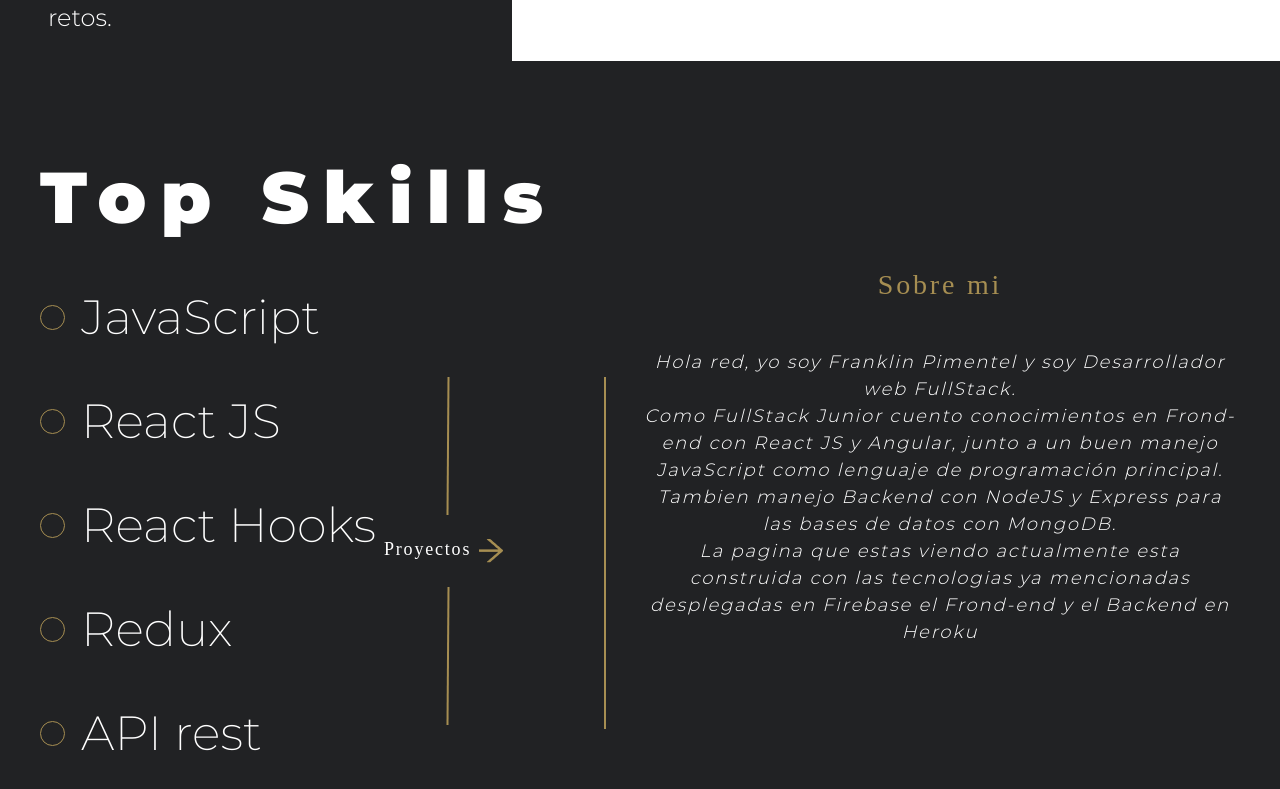
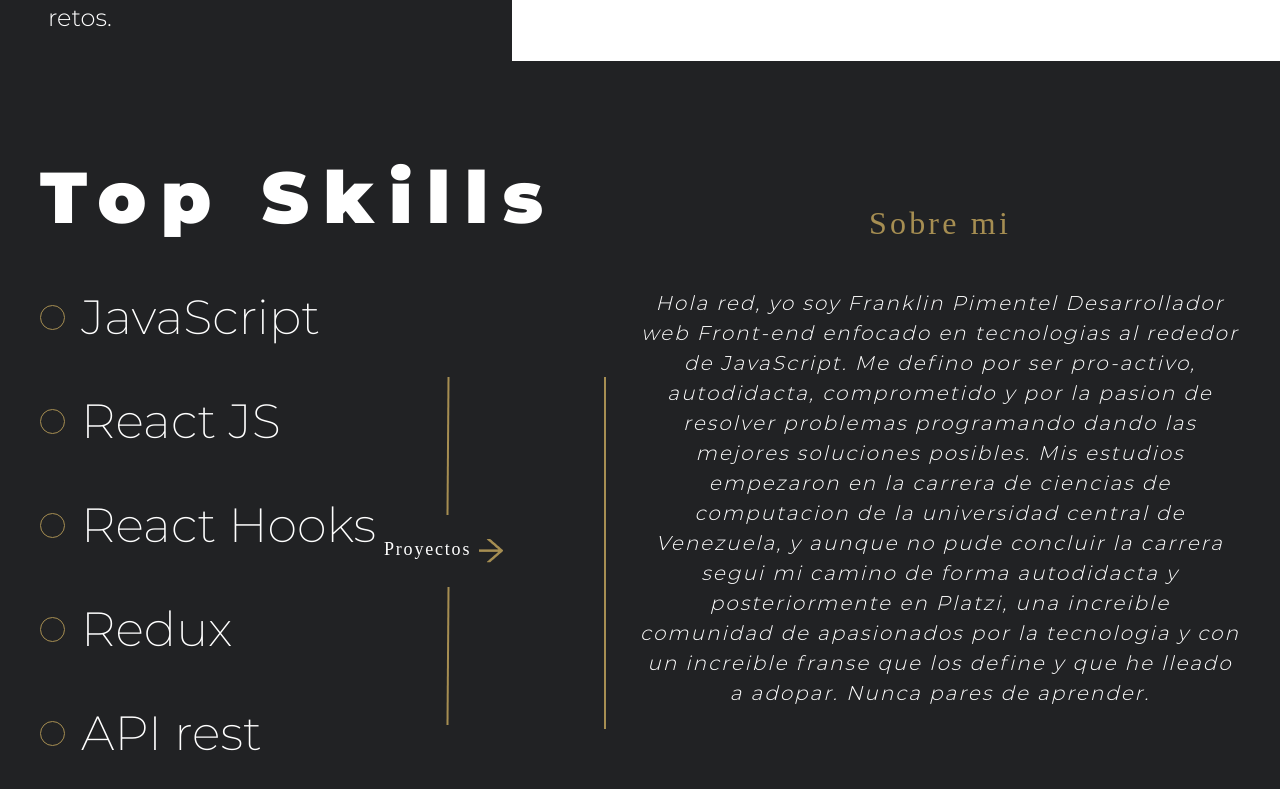
Before and after one commit to Franklingp/portafolioReact, a React (Create React App) app: page / in a window 1280 px wide. Shown: the part 739-1528 px from the top of the page. Built offline with nearby package versions, Linux system fonts and the light colour scheme; no server answers; a web font is replaced by a local one.

Commit message:
Arreglado algunos estilos en modo responsivo y se ha cambiado el texto del about

```diff
--- a/src/pages/About.css
+++ b/src/pages/About.css
@@ -75,7 +75,7 @@
 }
 
 .about-me {
-	font-size: 28px;
+	font-size: 32px;
 	line-height: 29px;
 	letter-spacing: 0.1em;
 	color: #a68e52;
@@ -89,7 +89,7 @@
 	text-align: center;
 	letter-spacing: 0.1em;
 	font-style: italic;
-	font-size: 18px;
+	font-size: 20px;
 	overflow-y: scroll;
 }
 
@@ -118,11 +118,14 @@
 @media (max-width: 1000px) {
 	.about {
 		flex-wrap: wrap;
-		padding: 24px;
+		padding: initial;
 	}
 
 	.about-izq {
-		width: 100vw;
+		width: initial;
+		padding: 24px;
+		background: #212224;
+		height: initial;
 	}
 
 	.rigth-block {
@@ -131,7 +134,7 @@
 
 	.left-block {
 		width: 100%;
-		align-items: center;
+		align-items: flex-start;
 	}
 
 	.title-about {
@@ -139,8 +142,10 @@
 	}
 
 	.about-der {
+		margin-top: 12px;
+		padding: 24px;
 		width: 100vw;
-		/* height: 100vh; */
+		height: initial;
 		color: #212224;
 		text-align: center;
 	}
--- a/src/pages/About.js
+++ b/src/pages/About.js
@@ -47,14 +47,17 @@ export const About = () => {
             <section className="about-der text-regular">
                 <h3 className="about-me">Sobre mi</h3>
                 <p className="paragraph text-ligth">
-                    Hola red, yo soy Franklin Pimentel y soy Desarrollador web FullStack.
-                <br />
-                Como FullStack Junior cuento conocimientos en Frond-end con React JS y Angular,
-                junto a un buen manejo JavaScript como lenguaje de programación principal. Tambien manejo Backend con NodeJS
-                y Express para las bases de datos con MongoDB.
-                <br />
-                La pagina que estas viendo actualmente esta construida con las tecnologias ya mencionadas
-                desplegadas en Firebase el Frond-end y el Backend en Heroku
+                    Hola red, yo soy Franklin Pimentel Desarrollador web Front-end enfocado en tecnologias al rededor de JavaScript.
+                    Me defino por ser pro-activo, autodidacta, comprometido y por la pasion de resolver problemas programando dando las mejores soluciones
+                    posibles.
+                    Mis estudios empezaron en la carrera de ciencias de computacion de la universidad central de Venezuela, y aunque no pude concluir
+                    la carrera segui mi camino de forma autodidacta y posteriormente en Platzi, una increible comunidad de apasionados por la tecnologia
+                    y con un increible franse que los define y que he lleado a adopar.
+                    Nunca pares de aprender.
+                    {/* Estoy enfocado en Front-end y el manejo de React JS y sus particularidades como React Hooks, rendimiento de components, pruebas unitarias, webpack, etc,
+                    pero tambien manejo y tengo conocimientos de Backend con NodeJS y Express, y claro Git y deployment como el caso de esta pagina
+                    que se encuentra alojada en Firebase y backend en Heroku. */}
+
                 </p>
                 <Link className="link-readMore text-bold show-mobile" to="/project">
                     Proyectos <img src={menuDark} alt="menu" height="8" />
```
